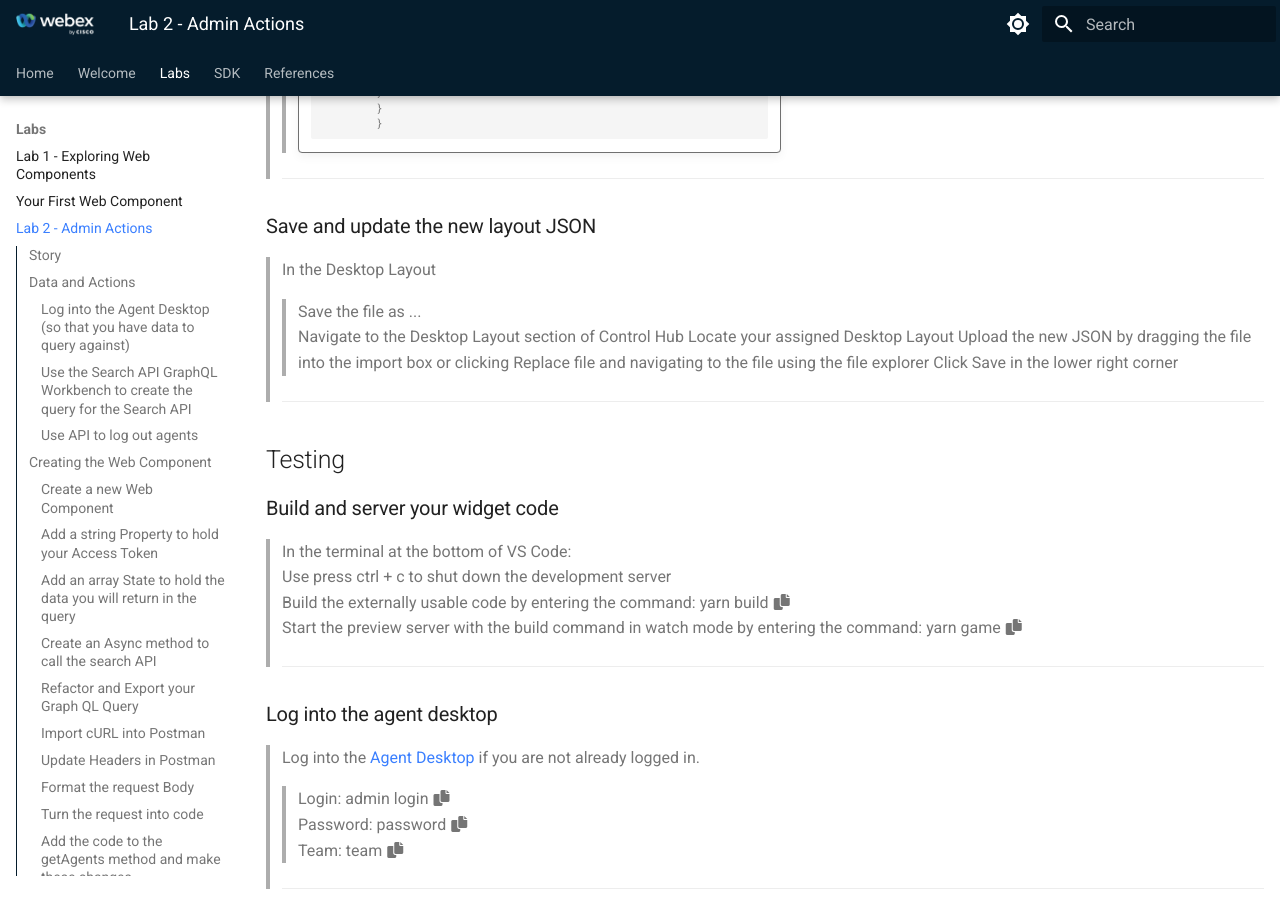
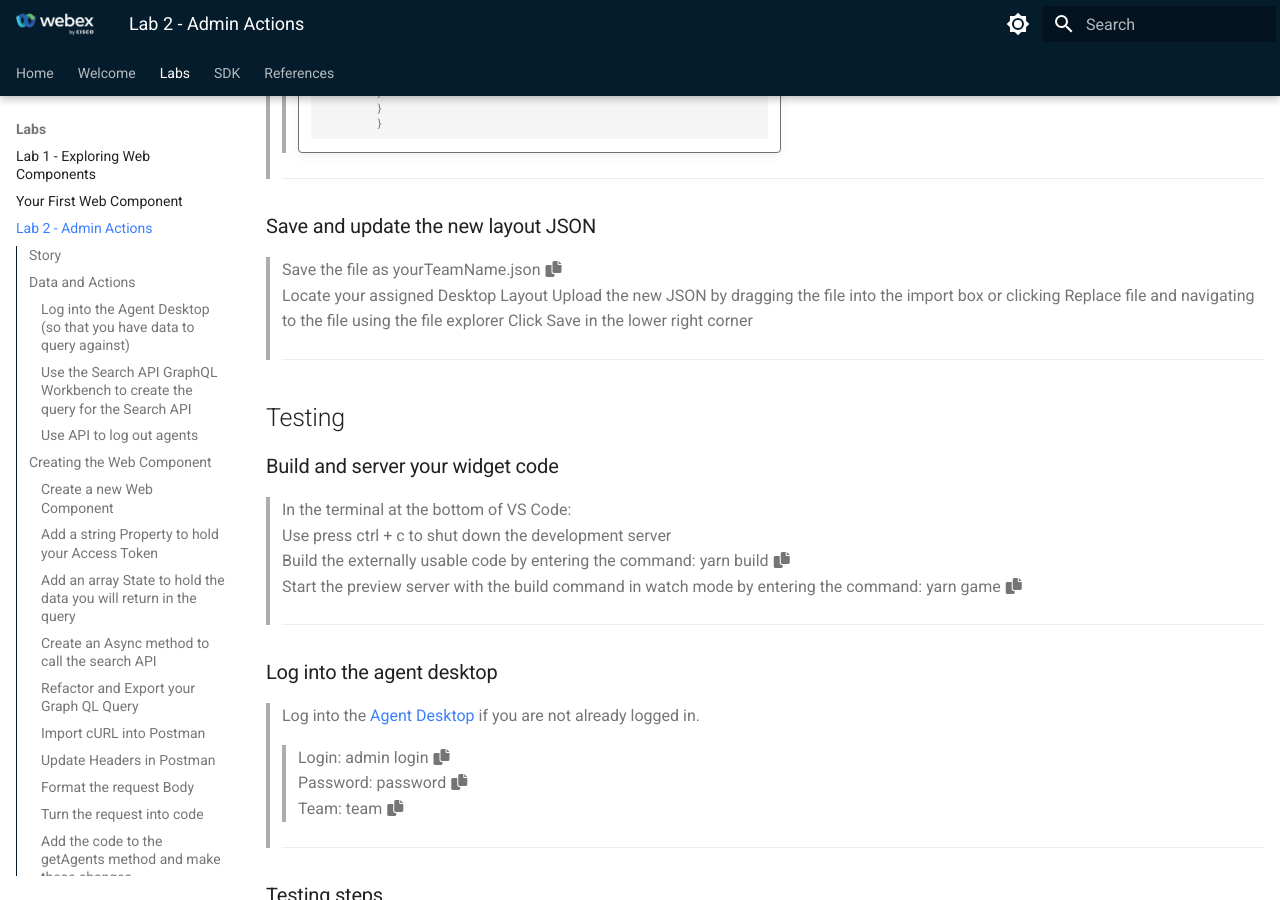
Before and after one commit to WebexCC-SA/LAB-3354, an MkDocs documentation site: the page built from docs/lab2_adminActions.md, in a window 1280 px wide and 900 px high, scrolled down 11396 px. Built offline with MkDocs 1.6.1 and Material for MkDocs 9.7.7, drawn with Linux system fonts in a browser that asks for light colours; some of the changed text lies outside the part shown.

Commit message:
minor changes and adding gifs for team and user ID

```diff
--- a/docs/lab2_adminActions.md
+++ b/docs/lab2_adminActions.md
@@ -374,7 +374,7 @@
 
 ### Download the Desktop Layout
 > In [Control Hub](https://admin.webex.com){:target="_blank"} navigate to Contact Center => Desktop Layouts
-> Locate the Desktop Layout named <w class="layoutName">placeholder for layout name</w>
+> Locate the Desktop Layout named <copy><w class="layoutName">placeholder for layout name</w></copy>
 > Click the name of the Desktop Layout to access the details
 > !!! Note w50
     - Desktop Layouts are assigned to agents based on the team they have logged in with.
@@ -464,12 +464,10 @@
 > ---
 
 ### Save and update the new layout JSON
-> In the Desktop Layout
-> > Save the file as ...
->> Navigate to the Desktop Layout section of Control Hub
->> Locate your assigned Desktop Layout
->> Upload the new JSON by dragging the file into the import box or clicking Replace file and navigating to the file using the file explorer
->> Click Save in the lower right corner
+> Save the file as <copy><w class="Team">yourTeamName</w>.json</copy>
+> Locate your assigned Desktop Layout <w class ="layout"></w>
+> Upload the new JSON by dragging the file into the import box or clicking Replace file and navigating to the file using the file explorer
+> Click Save in the lower right corner
 >
 > ---
 
```
Also changed, not shown: other parts of docs/lab2_adminActions.md (+1 -1 lines), docs/lab3_queueScroller.md (+5 -3 lines), 2 other files.
